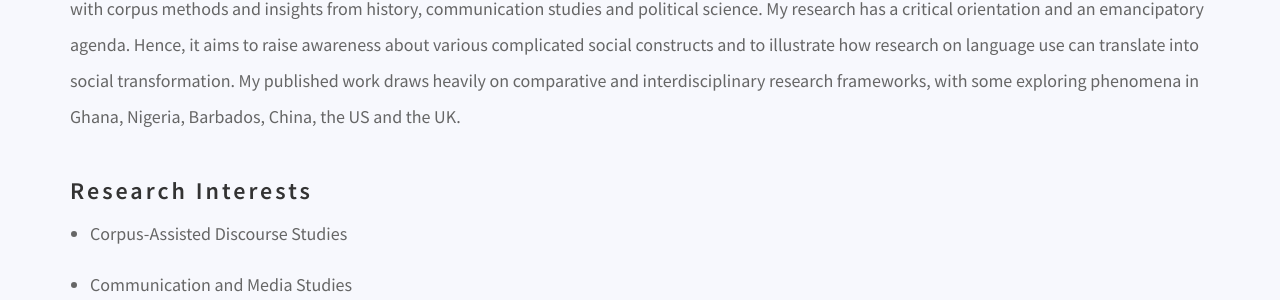
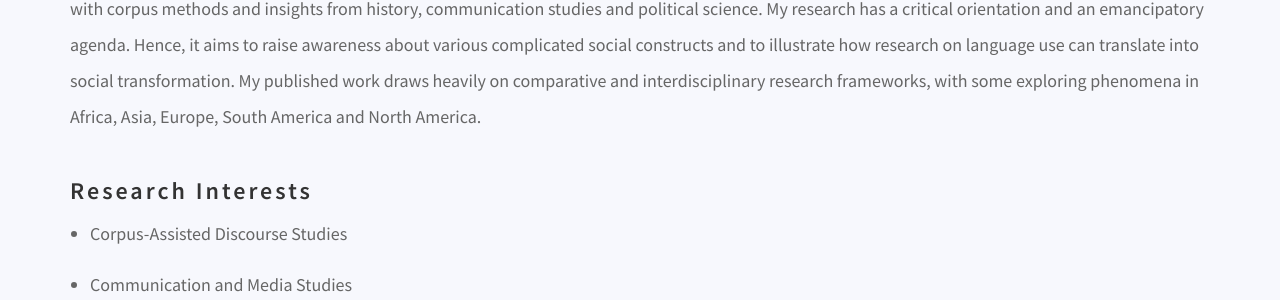
Before and after one commit to danielcornock/marknartey.com, a Jekyll site: the page built from index.md, in a window 1280 px wide. Shown: the part 944-1244 px from the top of the page. Built offline with Jekyll 4.4.1, drawn with Linux system fonts in a browser that asks for light colours; nearby versions of some CDN libraries; a script that is not in the unit is left out; some of the changed text lies outside the part shown.

Commit message:
Update Pages “about”

```diff
--- a/index.md
+++ b/index.md
@@ -18,7 +18,7 @@ permalink: /
 
 I am a Lecturer in [English Language and Linguistics](https://courses.uwe.ac.uk/QQ3C/english-language-and-linguistics) at the University of the West of England, where I am also a member of the [Bristol Centre for Linguistics](https://www.uwe.ac.uk/research/centres-and-groups/bcl). I am an interdisciplinary scholar who investigates how people deploy language in specific spatiotemporal and sociocultural contexts to achieve various aims, including but not limited to identity construction or negotiation, self-promotion, argumentation, othering, resistance and (de)legitimation. I am particularly interested in language and identity, language attitudes and stereotypes, language and diversity, language and the media and language and/in politics.
 
-The main analytical approaches I adopt are (critical) discourse analysis, critical metaphor analysis and discourse-mythological analysis, combining them with corpus methods and insights from history, communication studies and political science. My research has a critical orientation and an emancipatory agenda. Hence, it aims to raise awareness about various complicated social constructs and to illustrate how research on language use can translate into social transformation. My published work draws heavily on comparative and interdisciplinary research frameworks, with some exploring phenomena in Ghana, Nigeria, Barbados, China, the US and the UK.
+The main analytical approaches I adopt are (critical) discourse analysis, critical metaphor analysis and discourse-mythological analysis, combining them with corpus methods and insights from history, communication studies and political science. My research has a critical orientation and an emancipatory agenda. Hence, it aims to raise awareness about various complicated social constructs and to illustrate how research on language use can translate into social transformation. My published work draws heavily on comparative and interdisciplinary research frameworks, with some exploring phenomena in Africa, Asia, Europe, South America and North America.
 
 ## Research Interests
 
```
